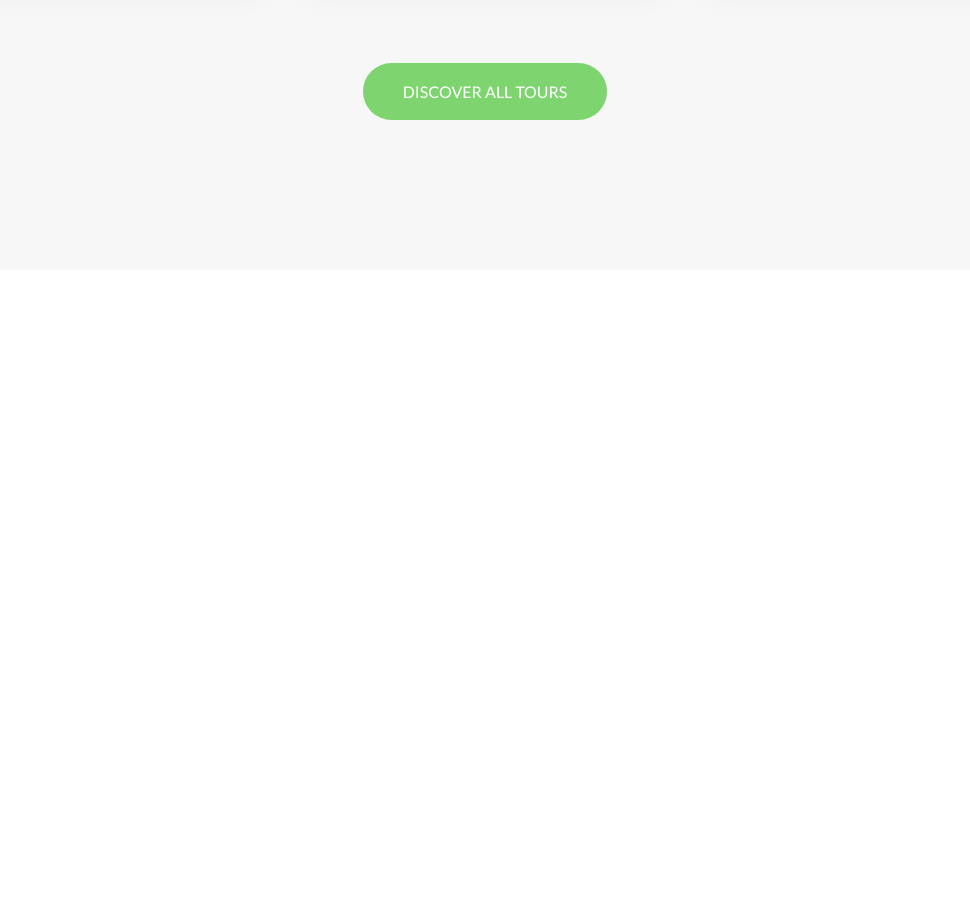
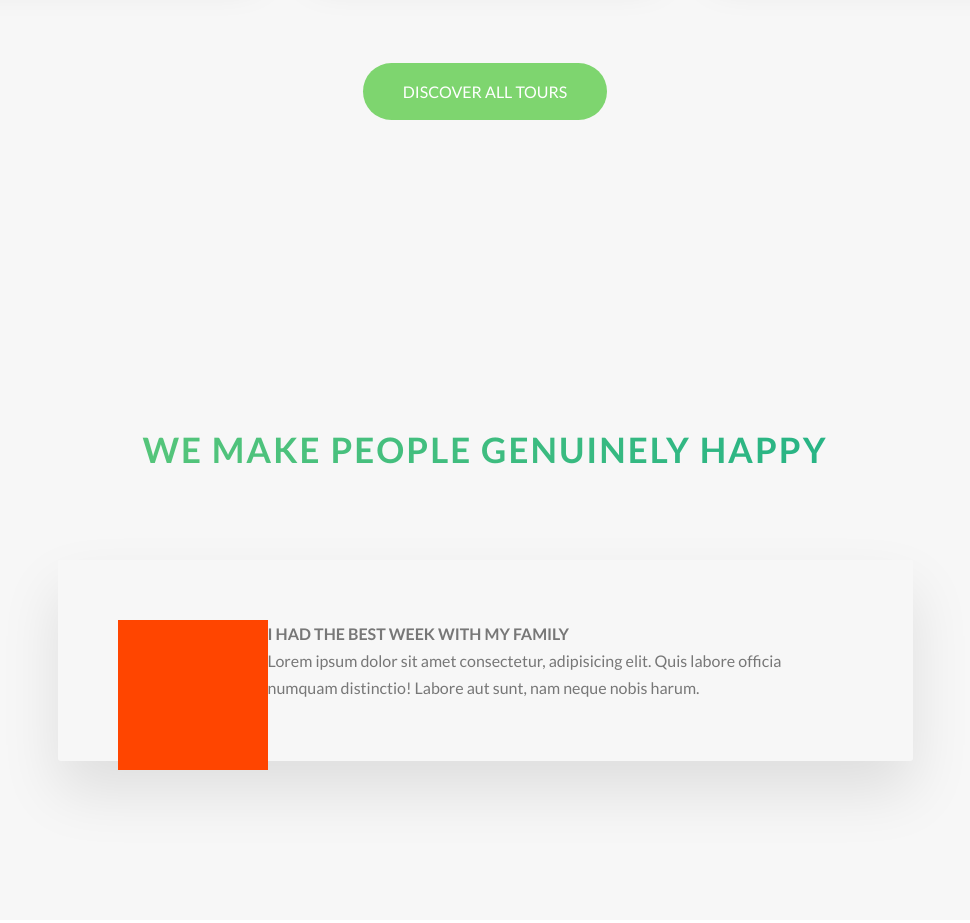
Before and after one commit to justsudheerpaliwal/Natours, a website: page index.html in a window 1280 px wide. Shown: the part 3042-3965 px from the top of the page, without its empty margins (155-1125 px from the left). Before the commit the page ends 3342 px from the top, so only its background shows below. Drawn offline with Linux system fonts and the light colour scheme.

Commit message:
create story section

```diff
--- a/index.html
+++ b/index.html
@@ -217,6 +217,28 @@
         <a href="#" class="btn btn--primary"> Discover all tours </a>
       </div>
     </section>
+    <section class="section-stories">
+      <div class="u-center-text u-margin-bottom-big">
+        <h2 class="heading-secondary">
+          We make people genuinely happy
+        </h2>
+      </div>
+      <div class="row">
+        <div class="story">
+          <figure class="story__shape">
+          </figure>
+          <div class="story__text">
+            <h3 class="heading-tertiary .u-margin-bottom-small">
+              I had the best week with my family
+            </h3>
+            <p>
+              Lorem ipsum dolor sit amet consectetur, adipisicing elit. Quis labore officia numquam distinctio! Labore aut sunt, nam neque
+              nobis harum.
+            </p>
+          </div>
+        </div>
+      </div>
+    </section>
   </main>
 
   <!-- <section class="grid-test">
--- /dev/null
+++ b/sass/components/_story.scss
@@ -0,0 +1,16 @@
+.story {
+  width: 75%;
+  margin: 0 auto;
+  box-shadow: 0 3rem 6rem rgba($color-black, 0.1);
+  border-color: $color-white;
+  border-radius: 3px;
+  padding: 6rem;
+  font-size: $default-font-size;
+
+  &__shape {
+    width: 15rem;
+    height: 15rem;
+    background-color: orangered;
+    float: left;
+  }
+}
--- a/sass/main.scss
+++ b/sass/main.scss
@@ -11,6 +11,7 @@
 @import "components/composition";
 @import "components/feature-box";
 @import "components/card";
+@import "components/story";
 
 @import "layout/grid";
 @import "layout/header";
--- a/sass/pages/_home.scss
+++ b/sass/pages/_home.scss
@@ -26,3 +26,8 @@
   padding: 25rem 0 15rem 0;
   margin-top: -10rem;
 }
+
+.section-stories {
+  padding: 15rem 0;
+  background-color: $color-grey-light-1;
+}
```
Also changed, not shown: css/style.css.
